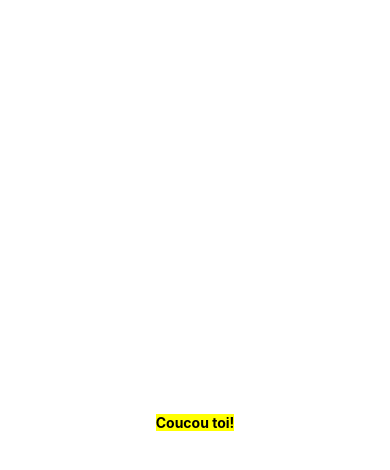
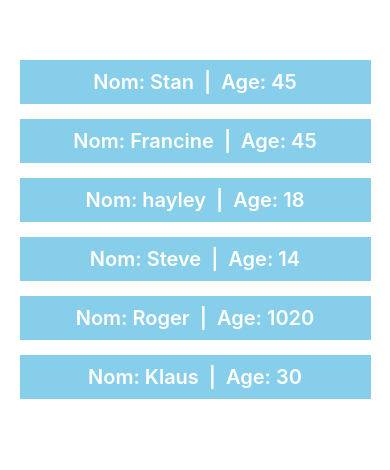
Before and after one commit to thomasaugot/react-native-playground, a React Native app: screen / in a window 390 px wide. Shown: the top 470 px of the page. Built offline with nearby package versions, Linux system fonts and the light colour scheme.

Commit message:
ex 1 done

```diff
--- a/App.js
+++ b/App.js
@@ -1,23 +1,53 @@
-import { StyleSheet, Text, View } from "react-native";
+import React from "react";
+import { StyleSheet, View, Text } from "react-native";
 
 export default function App() {
+  const obj = [
+    { id: "1", name: "Stan", age: 45 },
+    { id: "2", name: "Francine", age: 45 },
+    { id: "3", name: "hayley", age: 18 },
+    { id: "4", name: "Steve", age: 14 },
+    { id: "5", name: "Roger", age: 1020 },
+    { id: "6", name: "Klaus", age: 30 },
+  ];
+
   return (
     <View style={styles.container}>
-      <Text style={styles.text}>Coucou toi!</Text>
+      {obj.map((character) => {
+        return (
+          <View style={styles.charElement}>
+            <View>
+              <Text style={styles.text}>Nom: {character.name}</Text>
+            </View>
+            <Text style={styles.text}>|</Text>
+            <View>
+              <Text style={styles.text}>Age: {character.age}</Text>
+            </View>
+          </View>
+        );
+      })}
     </View>
   );
 }
 
 const styles = StyleSheet.create({
   container: {
-    flex: 1,
-    backgroundColor: "white",
     alignItems: "center",
+    gap: 15,
+    marginTop: 60,
+  },
+  charElement: {
+    padding: 10,
+    backgroundColor: "skyblue",
+    width: "90%",
+    display: "flex",
+    flexDirection: "row",
+    gap: 10,
     justifyContent: "center",
   },
   text: {
-    backgroundColor: "yellow",
-    fontWeight: "bold",
-    fontSize: "20",
+    color: "white",
+    fontWeight: "600",
+    fontSize: 20,
   },
 });
```
